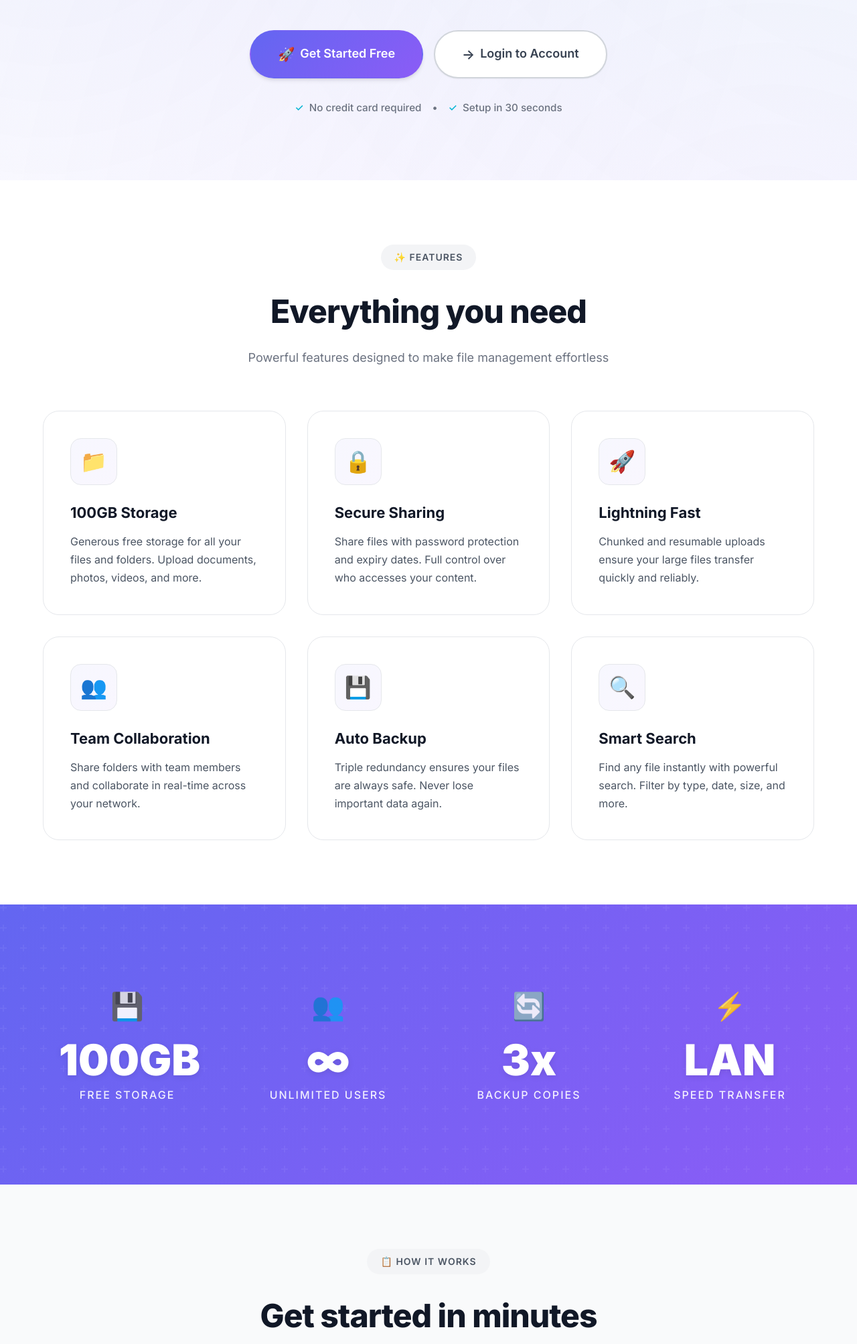
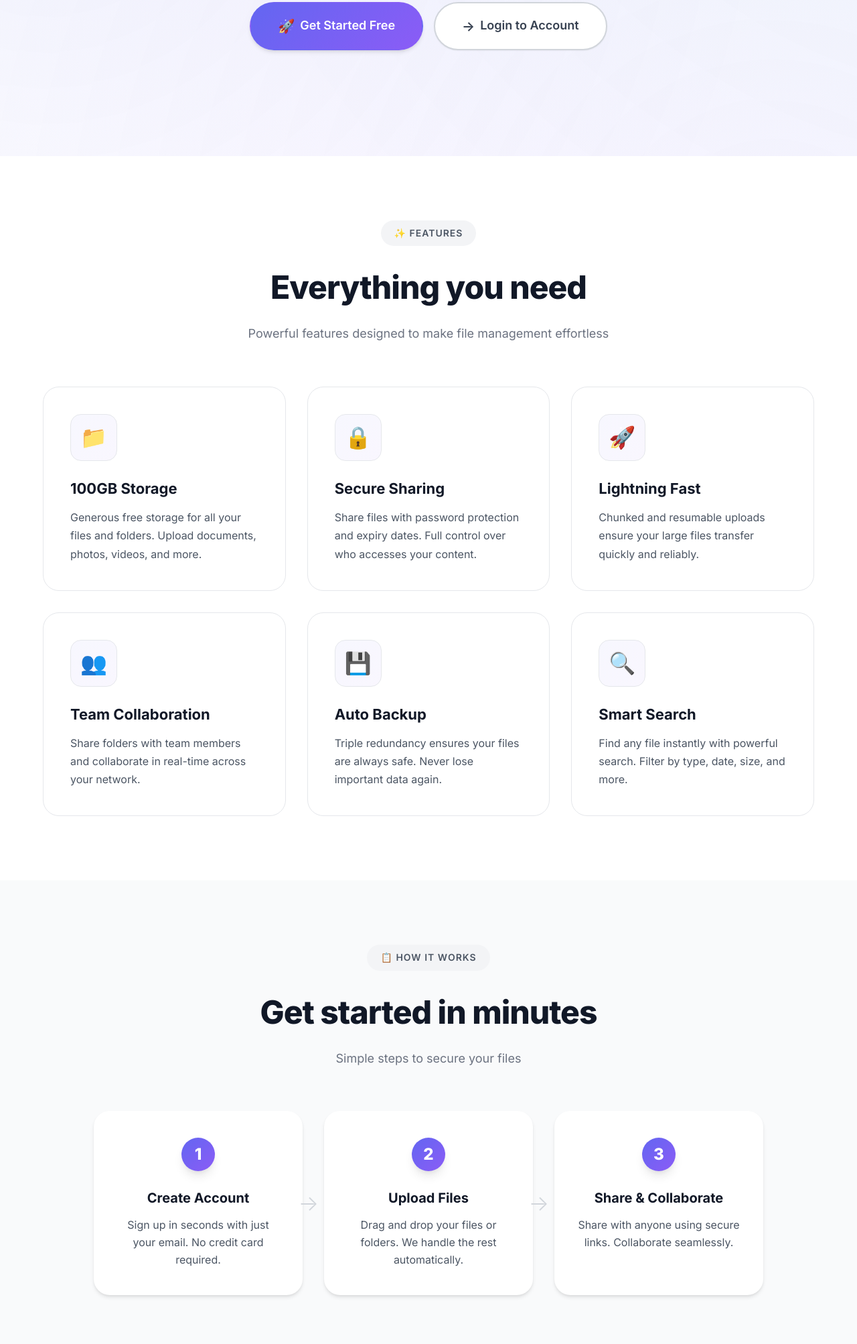
Before and after one commit to swethanissankara-boop/internship, a plain HTML site: page index.html in a window 1280 px wide. Shown: the part 567-2573 px from the top of the page at 67% size. Drawn offline with Linux system fonts and the light colour scheme.

Commit message:
Update index.html

```diff
--- a/index.html
+++ b/index.html
@@ -967,8 +967,8 @@
         <!-- Header -->
         <header class="landing-header">
             <div class="logo">
-                <span class="logo-icon">☁️</span>
-                <span class="logo-text">CLOUDSHARE</span>
+                <span class="logo-icon">🔷</span>
+                <span class="logo-text">VSHARE</span>
             </div>
             <nav class="landing-nav">
                 <a href="#features" class="nav-link">Features</a>
@@ -980,14 +980,11 @@
         <!-- Hero Section -->
         <section class="hero-section">
             <div class="hero-content">
-                <div class="hero-badge">
-                    <span class="hero-badge-dot"></span>
-                    Now with 100GB Free Storage
-                </div>
+
 
                 <h1 class="hero-title">
                     Your Personal<br>
-                    <span class="hero-title-gradient">Cloud Storage</span>
+                    <span class="hero-title-gradient"> Storage</span>
                 </h1>
 
                 <p class="hero-subtitle">
@@ -1005,13 +1002,6 @@
                     </a>
                 </div>
 
-                <p class="hero-note">
-                    <span class="hero-note-icon">✓</span>
-                    No credit card required
-                    <span style="margin: 0 0.5rem;">•</span>
-                    <span class="hero-note-icon">✓</span>
-                    Setup in 30 seconds
-                </p>
             </div>
         </section>
 
@@ -1078,32 +1068,6 @@
             </div>
         </section>
 
-        <!-- Stats Section -->
-        <section class="stats-section">
-            <div class="stats-grid">
-                <div class="stat-item">
-                    <div class="stat-icon">💾</div>
-                    <div class="stat-number">100GB</div>
-                    <div class="stat-label">Free Storage</div>
-                </div>
-                <div class="stat-item">
-                    <div class="stat-icon">👥</div>
-                    <div class="stat-number">∞</div>
-                    <div class="stat-label">Unlimited Users</div>
-                </div>
-                <div class="stat-item">
-                    <div class="stat-icon">🔄</div>
-                    <div class="stat-number">3x</div>
-                    <div class="stat-label">Backup Copies</div>
-                </div>
-                <div class="stat-item">
-                    <div class="stat-icon">⚡</div>
-                    <div class="stat-number">LAN</div>
-                    <div class="stat-label">Speed Transfer</div>
-                </div>
-            </div>
-        </section>
-
         <!-- How It Works Section -->
         <section class="how-it-works-section" id="how-it-works">
             <div class="section-header">
@@ -1149,7 +1113,7 @@
                 <div class="cta-icon">🚀</div>
                 <h2 class="cta-title">Ready to get started?</h2>
                 <p class="cta-subtitle">
-                    Join thousands of users who trust CloudShare for their personal cloud storage needs.
+                    Join thousands of users who trust VSHARE for their personal cloud storage needs.
                 </p>
                 <a href="/register.html" class="btn btn-primary btn-large">
                     <span class="btn-icon">✨</span>
@@ -1164,8 +1128,7 @@
                 <div class="footer-main">
                     <div class="footer-brand">
                         <div class="footer-logo">
-                            <span class="logo-icon">☁️</span>
-                            <span class="logo-text">CLOUDSHARE</span>
+                            <span class="logo-text">VSHARE</span>
                         </div>
                         <p class="footer-tagline">
                             Your personal cloud storage solution. Secure, fast, and reliable file management for everyone.
@@ -1204,7 +1167,7 @@
 
                 <div class="footer-bottom">
                     <p class="footer-copyright">
-                        &copy; 2026 CloudShare. All rights reserved.
+                        &copy; 2026 VSHARE. All rights reserved.
                     </p>
                     <div class="footer-social">
                         <a href="#" class="social-link" aria-label="Twitter">𝕏</a>
```
